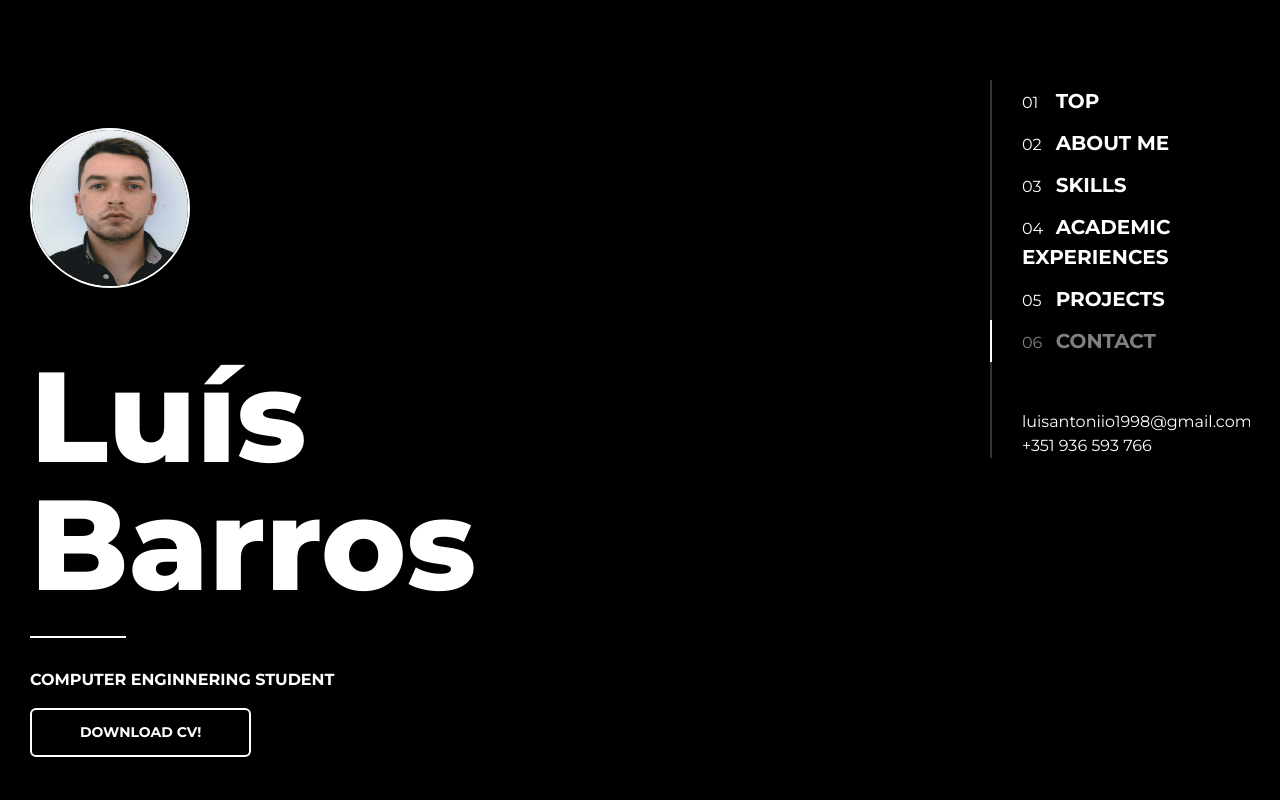
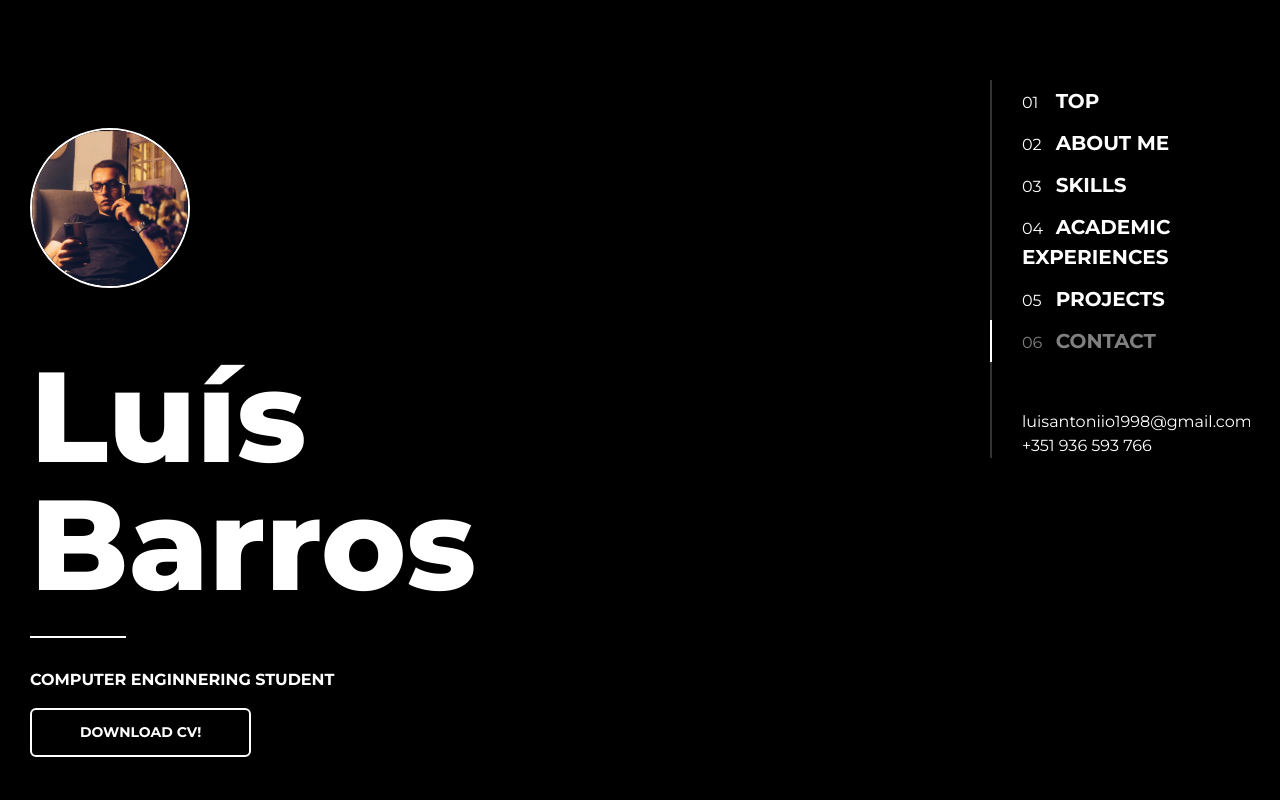
Before and after one commit to luisantoniio1998/luisantoniio1998.github.io, a plain HTML site: page index.html in a window 1280 px wide. Shown: the top 800 px of the page. Drawn offline with Linux system fonts and the light colour scheme.

Commit message:
Update index.html

```diff
--- a/index.html
+++ b/index.html
@@ -75,7 +75,7 @@
 					<section id="section-01" class="section section-sub-header animation interaction-in">
 						<div class="section-body">
 							<div class="jumbotron jumbotron-fluid pt-6 pt-lg-8 pb-0 mb-0">
-								<img src="assets/img/1700331.jpg" class="jumbotron-img animation-translate animation-item-1" alt="Avatar">
+								<img src="assets/img/1700331.jpeg" class="jumbotron-img animation-translate animation-item-1" alt="Avatar">
 								<h1 class="display-1 display-animated display-animated-in animation-translate animation-item-2">Luís<br>Barros</h1>
 								<p class="lead animation-translate animation-item-3">COMPUTER ENGINNERING STUDENT</p>
 								<form method="get" action="assets/assets/documents/CV.pdf">
```
